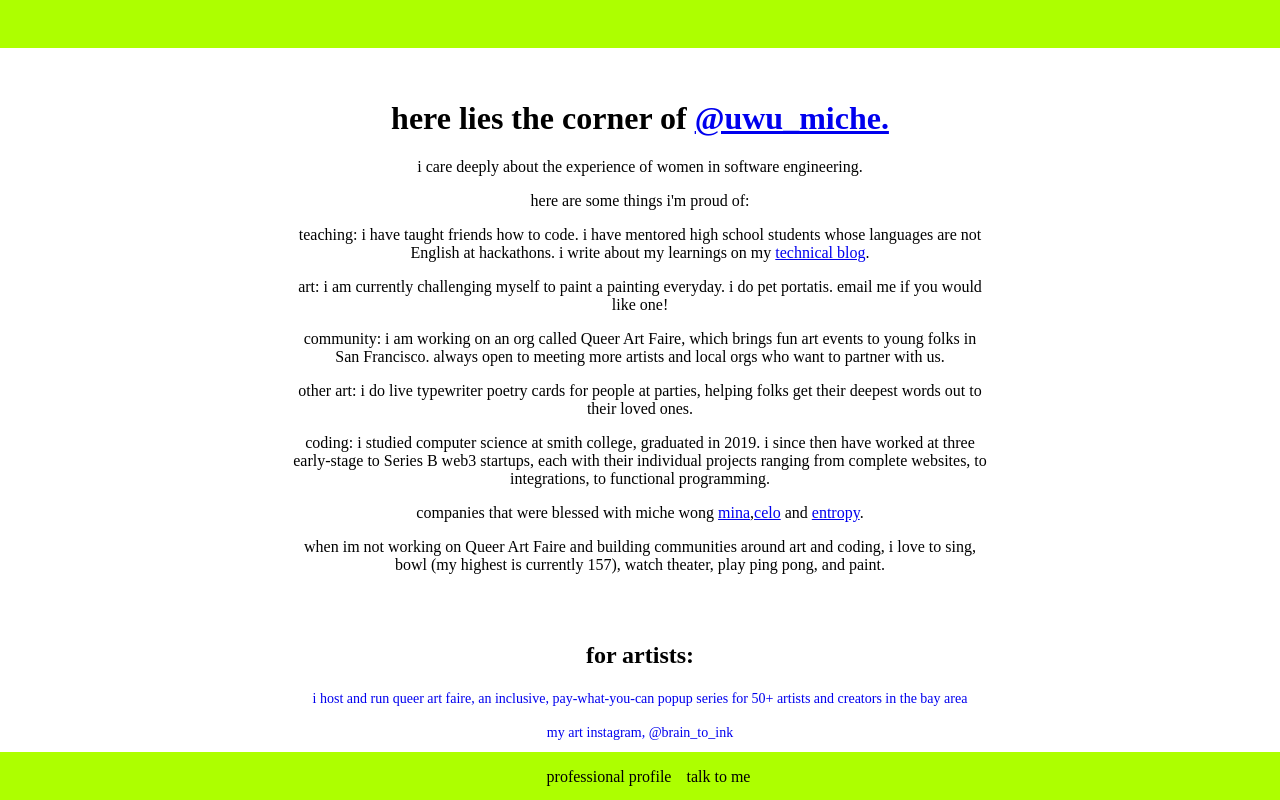
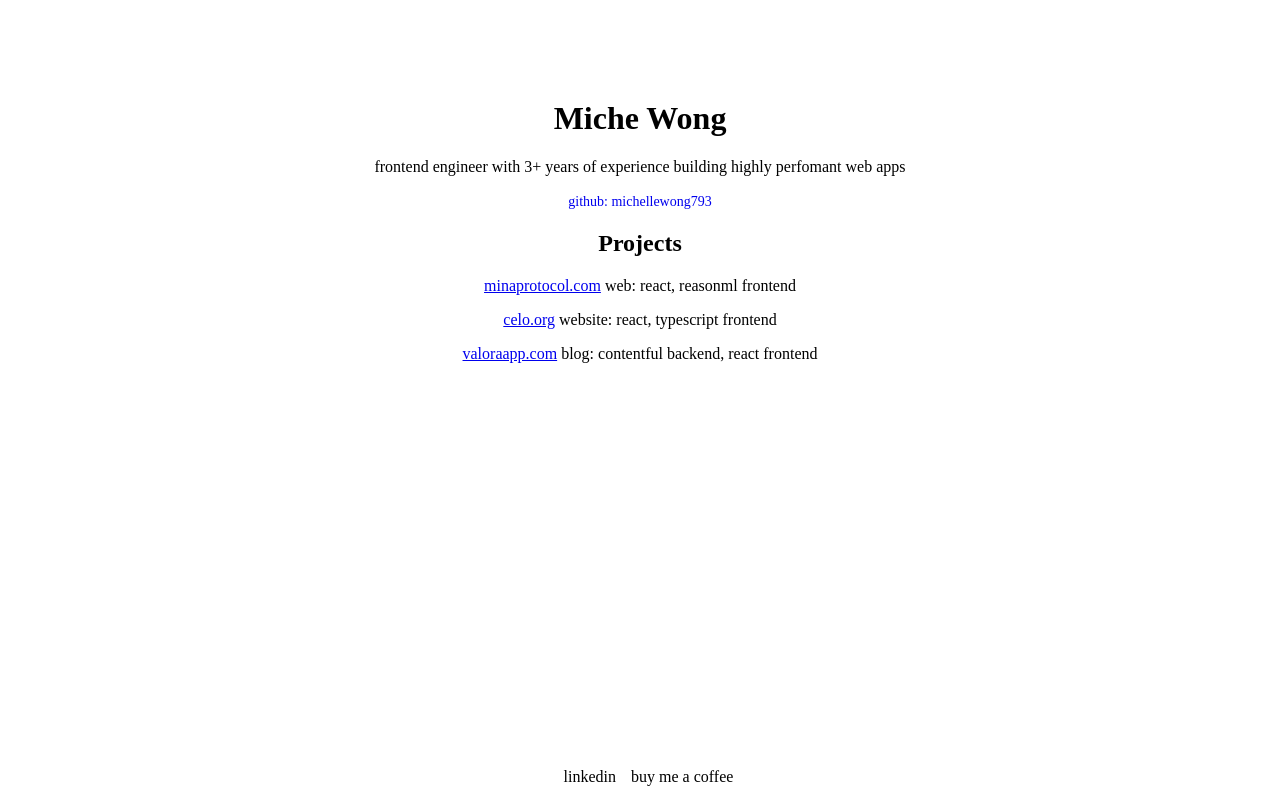
Before and after one commit to michellewong793/personalsite, a Next.js app: page / in a window 1280 px wide. Shown: the top 800 px of the page. Built offline with nearby package versions, Linux system fonts and the light colour scheme.

Commit message:
take out stuff, reupdate with projects

```diff
--- a/components/Layout.js
+++ b/components/Layout.js
@@ -14,7 +14,6 @@ const header = {
   left: 0,
   width: "100%",
   height: "1rem",
-  backgroundColor: "#ADFF00",
   color: "white",
 };
 
@@ -25,7 +24,6 @@ const footer = {
   bottom: 0,
   width: "100%",
   height: "1rem",
-  backgroundColor: "#ADFF00",
   color: "white",
   display: "flex",
   justifyContent: "center",
@@ -52,7 +50,7 @@ const Footer = () => (
 
     <a style={linkStyle} href="https://linkedin.com/in/michellewong793">
       {" "}
-      professional profile{" "}
+      linkedin{" "}
     </a>
     <a
       style={linkStyle}
@@ -60,7 +58,7 @@ const Footer = () => (
 "
     >
       {" "}
-      talk to me{" "}
+      buy me a coffee{" "}
     </a>
   </div>
 );
--- a/components/Theme.js
+++ b/components/Theme.js
@@ -30,6 +30,7 @@ let styles = {
     flexContainer: {
         display: 'flex',
         flexDirection: 'row',
+        justifyContent: 'space-between',
     },
     imageDescription: {
         height: '10%',
--- /dev/null
+++ b/components/theme.css
@@ -0,0 +1,7 @@
+.button {
+    width: 750px;
+}
+
+.flexContainer {
+    justify-content: center;
+}
--- a/pages/index.js
+++ b/pages/index.js
@@ -7,46 +7,18 @@ export default function Index() {
     <div>
       <Layout />
       <div style={Styles.content}>
-        <h1 style={Styles.header}>here lies the corner of <a href="https://twitter.com/uwu_miche">@uwu_miche. </a> </h1>
-        <p> i care deeply about the experience of women in software engineering. </p>
-        <p> here are some things i'm proud of:</p>
-        <p>teaching: i have taught friends how to code. i have mentored high school students whose languages are not English at hackathons. i write about my learnings on my <a href="https://micheburrito.medium.com">technical blog</a>. </p>
-      <p> art: i am currently challenging myself to paint a painting everyday. i do pet portatis. email me if you would like one! </p>
-      <p> community: i am working on an org called Queer Art Faire, which brings fun art events to young folks in San Francisco. always open to meeting more artists and local orgs who want to partner with us. </p>
-      <p> other art: i do live typewriter poetry cards for people at parties, helping folks get their deepest words out to their loved ones.</p>
-       <p> coding: i studied computer science at smith college, graduated in 2019. i since then have worked at three early-stage to Series B web3 startups, each with their individual projects ranging from complete websites, to integrations, to functional programming.</p>
-
-        <p> companies that were blessed with miche wong <a href="https://minaprotocol.com">mina</a>,
-         <a href="https://celo.org">celo</a> and <a href="https://entropy.xyz">entropy</a>. </p>
-         <p>when im not working on Queer Art Faire and building communities around art and coding, i love to sing, bowl (my highest is currently 157), watch theater, play ping pong, and paint. </p>
-         <Spacer height={2} />
-
-         <h2>  for artists:</h2>
-        <a href="https://queeraf.micheburrito.com" style={Styles.link}>
-            {" "}
-             i host and run queer art faire, an inclusive, pay-what-you-can popup series for 50+ artists and creators in the bay area
+        <h1> Miche Wong</h1>
+          <p> frontend engineer with 3+ years of experience building highly perfomant web apps
+          </p>
+          <a href="https://github.com/michellewong793" style={Styles.link}>
+             github: michellewong793
           </a>
-          <Spacer height={1}/>
-          <a href="https://instagram.com/brain_to_ink" style={Styles.link}>
-            {" "}
-             my art instagram, @brain_to_ink
-          </a>
-        <h2>for readers: </h2>
-        <a href="https://micheburrito.medium.com" style={Styles.link}> my tech blog: building in zero Knowledge Apps, web3. </a>
-        <Spacer height={2} />
-        <h2>  for devs:</h2>
-          <a href="https://github.com/michellewong793" style={Styles.link}>
-             github
-          </a>
-
-        <Spacer height={2} />
-
-
-
-
-
-        <Spacer height={2} />
-      <p>mentoring / collaboration inquiries: <a href="mailto:michellurito@gmail.com"> michellurito@gmail.com </a></p>
+          <br/>
+          <h2> Projects
+          </h2>
+          <p><a href="https://www.Minaprotocol.com">minaprotocol.com</a> web: react, reasonml frontend</p>
+          <p><a href="https://www.Minaprotocol.com">celo.org</a> website: react, typescript frontend</p>
+          <p><a href="https://www.Minaprotocol.com">valoraapp.com</a> blog: contentful backend, react frontend</p>
 
 
       </div>
```
